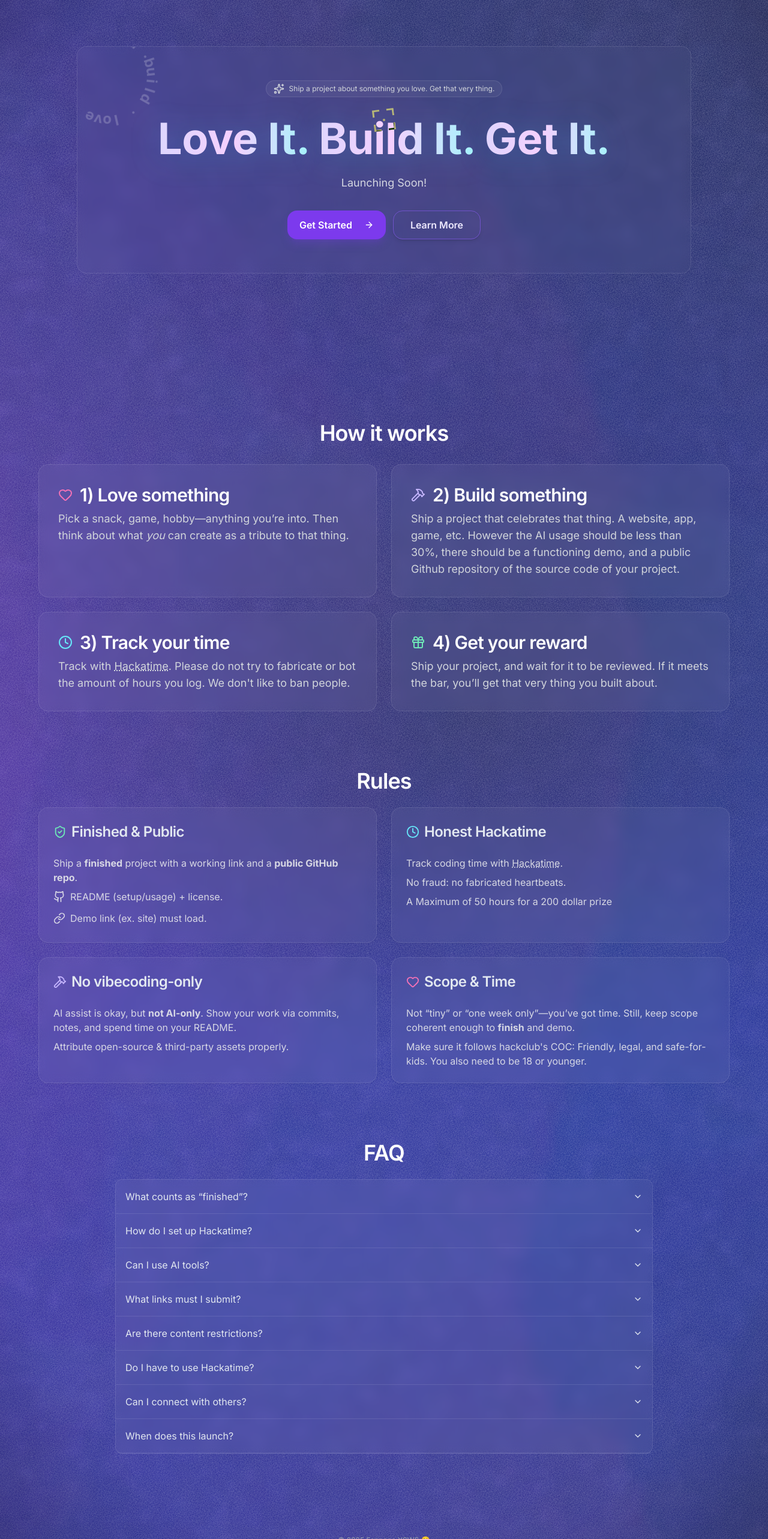
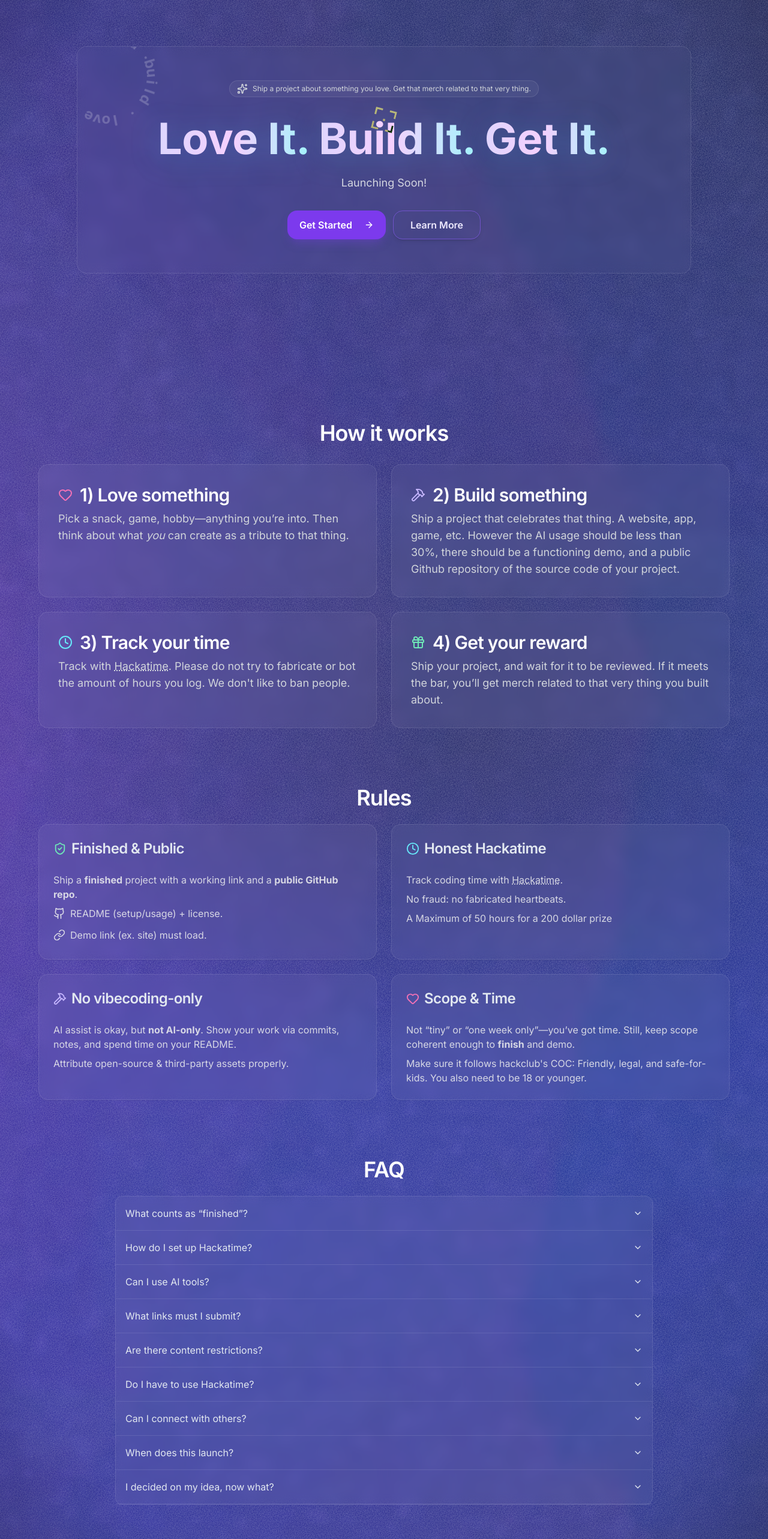
Before and after one commit to hackclub/fanpage, a React (Vite) app: page / in a window 1280 px wide. Shown: the part 200-2766 px from the top of the page at 60% size. Built offline with nearby package versions, Linux system fonts and the light colour scheme.

Commit message:
I added a FAQ section about proposing idea, fixed a few overflow bugs, changed wording of prizes.

```diff
--- a/src/App.tsx
+++ b/src/App.tsx
@@ -22,6 +22,7 @@ import { JSX } from "react";
 import TiltedCard from "@/components/bits/TiltedCard";
 import TargetCursor from "@/components/bits/TargetCursor";
 import CircularText from "@/components/bits/CircularText";
+import UserTag from "@/components/ui/UserTag";
 
 export default function App(): JSX.Element {
   return (
@@ -59,7 +60,7 @@ export default function App(): JSX.Element {
         {/* Nav: larger buttons with explicit pixel sizes, desktop unchanged */}
         <nav
           className="
-            flex items-center gap-1 sm:gap-2 w-auto overflow-x-auto overscroll-x-contain scrollbar-none [-ms-overflow-style:'none'] [scrollbar-width:'none']
+            flex items-center gap-1 sm:gap-2 w-auto overflow-hidden overscroll-x-contain scrollbar-none [-ms-overflow-style:'none'] [scrollbar-width:'none']
             max-[500px]:w-full max-[500px]:grid max-[500px]:grid-cols-2 max-[500px]:gap-[12px] max-[500px]:overflow-visible
           "
         >
@@ -172,10 +173,9 @@ export default function App(): JSX.Element {
                 "
               >
                 <Sparkles className="w-[18px] h-[18px]" />
-                Ship a project about something you love. Get that very thing.
+                Ship a project about something you love. Get that merch related to that very thing.
               </span>
 
-              {/* Heading already stacks on mobile; keep desktop same */}
               <div className="mx-auto w-[85%] sm:w-auto max-[500px]:w-[94%]">
                 <h1
                   id="heroHeading"
@@ -302,7 +302,7 @@ export default function App(): JSX.Element {
                 </CardTitle>
               </CardHeader>
               <CardContent className="mt-2 p-0 text-base md:text-lg text-gray-300 max-[500px]:text-[16px]">
-                Ship your project, and wait for it to be reviewed. If it meets the bar, you’ll get that very thing you built about.
+                Ship your project, and wait for it to be reviewed. If it meets the bar, you’ll get merch related to that very thing you built about.
               </CardContent>
             </TiltedCard>
           </div>
@@ -482,6 +482,22 @@ export default function App(): JSX.Element {
                 </ul>
               </AccordionContent>
             </AccordionItem>
+
+            <AccordionItem value="q9" className="px-4 max-[500px]:px-[12px]">
+              <AccordionTrigger className="text-left max-[500px]:text-[18px] max-[500px]:py-[14px]">
+                I decided on my idea, now what?
+              </AccordionTrigger>
+              <AccordionContent className="text-gray-200/90 space-y-2 max-[500px]:text-[16px]">
+                <ul className="list-disc list-inside space-y-1">
+                    <li>
+                      Share your idea with <UserTag href="https://hackclub.slack.com/team/U07UKLZT9N1">@Nirvaan</UserTag>,
+                      <UserTag href="https://hackclub.slack.com/team/U04QD71QWS0">@manitej</UserTag>, or post it in the
+                      <UserTag href="https://hackclub.slack.com/archives/C09A37XECJV">#fanpage</UserTag> channel on Hack Club Slack for approval.
+                    </li>
+
+                </ul>
+              </AccordionContent>
+            </AccordionItem>
           </Accordion>
         </section>
       </main>
--- /dev/null
+++ b/src/components/ui/UserTag.tsx
@@ -0,0 +1,22 @@
+import { JSX } from "react";
+
+type UserTagProps = {
+  href?: string;
+  children: React.ReactNode;
+  className?: string;
+};
+
+export default function UserTag({ href, children, className }: UserTagProps): JSX.Element {
+  const base = "inline-block bg-blue-600/20 text-blue-200 px-2 py-1 rounded-md font-semibold";
+  return (
+    <span className={base + (className ? ` ${className}` : "")}>
+      {href ? (
+        <a href={href} target="_blank" rel="noopener noreferrer">
+          {children}
+        </a>
+      ) : (
+        <>{children}</>
+      )}
+    </span>
+  );
+}
```
